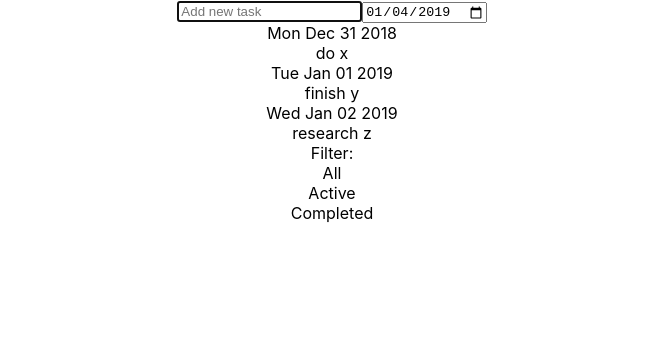
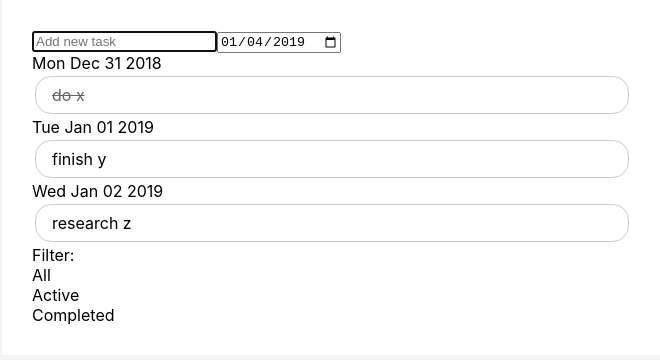
Before and after one commit to dxxxdk/todo-list, a React (Create React App) app: page / in a window 1280 px wide. Shown: the top 360 px of the page, without its empty margins (308-968 px from the left). Built offline with nearby package versions, Linux system fonts and the light colour scheme.

Commit message:
Add partial styling

```diff
--- a/package.json
+++ b/package.json
@@ -3,9 +3,10 @@
   "version": "0.1.0",
   "private": true,
   "dependencies": {
+    "classnames": "^2.2.6",
     "react": "^16.7.0",
     "react-dom": "^16.7.0",
-    "react-scripts": "2.1.2"
+    "react-scripts": "^2.1.3"
   },
   "scripts": {
     "start": "react-scripts start",
--- a/src/components/App.css
+++ b/src/components/App.css
@@ -1,32 +1,19 @@
 .App {
-  text-align: center;
+  background-color: #ffffff;
+  max-width: 600px;
+  padding: 30px;
+  margin: auto;
 }
 
-.App-logo {
-  animation: App-logo-spin infinite 20s linear;
-  height: 40vmin;
+.todo-item {
+  color: #000;
+  margin: 3px;
+  border: 1.5px solid #ccc;
+  border-radius: 16px;
+  padding: 8px 16px;
 }
 
-.App-header {
-  background-color: #282c34;
-  min-height: 100vh;
-  display: flex;
-  flex-direction: column;
-  align-items: center;
-  justify-content: center;
-  font-size: calc(10px + 2vmin);
-  color: white;
+.todo-item-complete {
+  color: #646464;
+  text-decoration: line-through;
 }
-
-.App-link {
-  color: #61dafb;
-}
-
-@keyframes App-logo-spin {
-  from {
-    transform: rotate(0deg);
-  }
-  to {
-    transform: rotate(360deg);
-  }
-}
--- a/src/components/App.jsx
+++ b/src/components/App.jsx
@@ -5,9 +5,9 @@ import NewTodoInput from './NewTodoInput'
 
 // TODO: remove
 const sampleTodoItems = [
-  { id: 1, title: "do x", jsonDueDate: "2018-12-31T00:00:00.000Z", completed: true },
-  { id: 2, title: "finish y", jsonDueDate: "2019-01-01T00:00:00.000Z", completed: false },
-  { id: 3, title: "research z", jsonDueDate: "2019-01-02T00:00:00.000Z", completed: false },
+  { id: 1, title: "do x", jsonDueDate: "2018-12-31T00:00:00.000Z", isComplete: true },
+  { id: 2, title: "finish y", jsonDueDate: "2019-01-01T00:00:00.000Z", isComplete: false },
+  { id: 3, title: "research z", jsonDueDate: "2019-01-02T00:00:00.000Z", isComplete: false },
 ]
 
 export default class App extends Component {
--- a/src/components/NewTodoInput.jsx
+++ b/src/components/NewTodoInput.jsx
@@ -80,7 +80,6 @@ export default class NewTodoInput extends Component {
           value={this.state.dueDateString}
           onKeyDown={this.handleTodoDueDateKeyDown}
           onChange={this.handleTodoDueDateTextChange}
-          placeholder="Add due date"
         />
       </div>
     )
--- a/src/components/TodoItem.jsx
+++ b/src/components/TodoItem.jsx
@@ -1,10 +1,12 @@
 import React, { Component } from 'react'
+import classNames from 'classnames'
 
 export default class TodoItem extends Component {
     render() {
+        const todoItem = this.props.todoItem
         return (
-            <div>
-                {this.props.todoItem.title}
+            <div className={classNames('todo-item', { 'todo-item-complete': todoItem.isComplete })}>
+                {todoItem.title}
             </div>
         )
     }
--- a/src/index.css
+++ b/src/index.css
@@ -1,4 +1,5 @@
 body {
+  background-color: #f4f4f4;
   margin: 0;
   padding: 0;
   font-family: -apple-system, BlinkMacSystemFont, "Segoe UI", "Roboto", "Oxygen",
```
Also changed, not shown: 1 other file (tests, documents, lock files or other folders).
